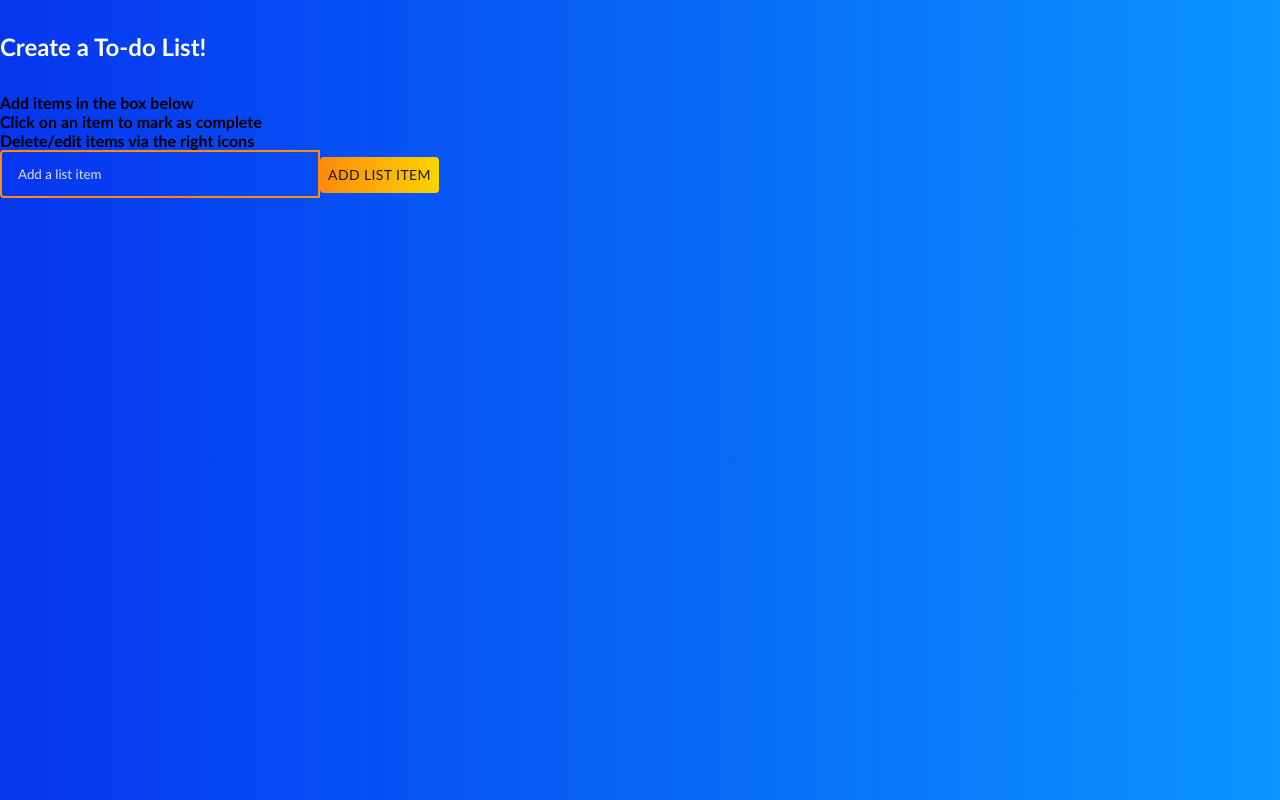
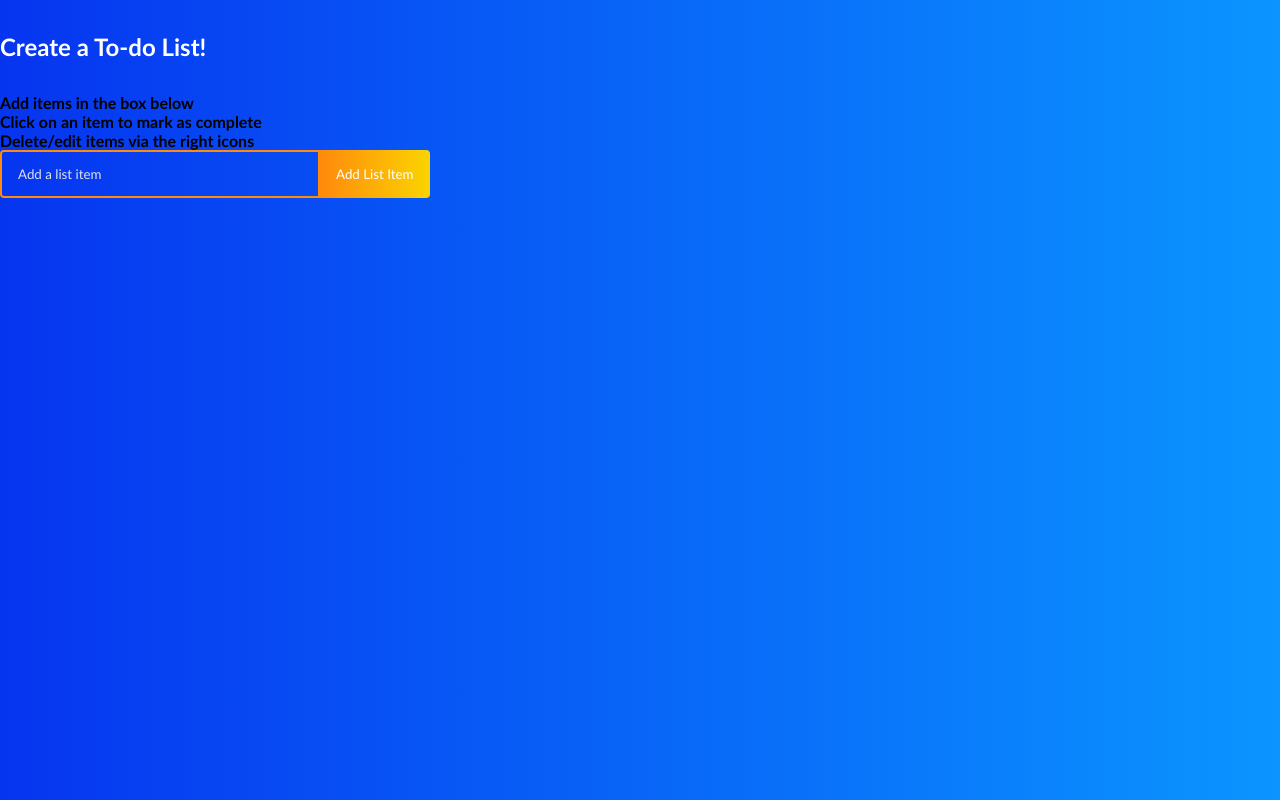
Before and after one commit to 2021-IBM-Accelerate-SW-Track/lab-1-team-40, a React (Create React App) app: page / in a window 1280 px wide. Built offline with nearby package versions, Linux system fonts and the light colour scheme.

Commit message:
modify new-item-button

```diff
--- a/src/component/header/TodoForm.js
+++ b/src/component/header/TodoForm.js
@@ -50,9 +50,9 @@ function TodoForm(props) {
                 className='todo-input'
                 ref={inputRef}
               />
-              <Button onClick={handleSubmit} className='new-item-button'>
+              <button onClick={handleSubmit} className='new-item-button'>
                 Add list item
-              </Button>
+              </button>
             </>
           )}
         </form>
```
